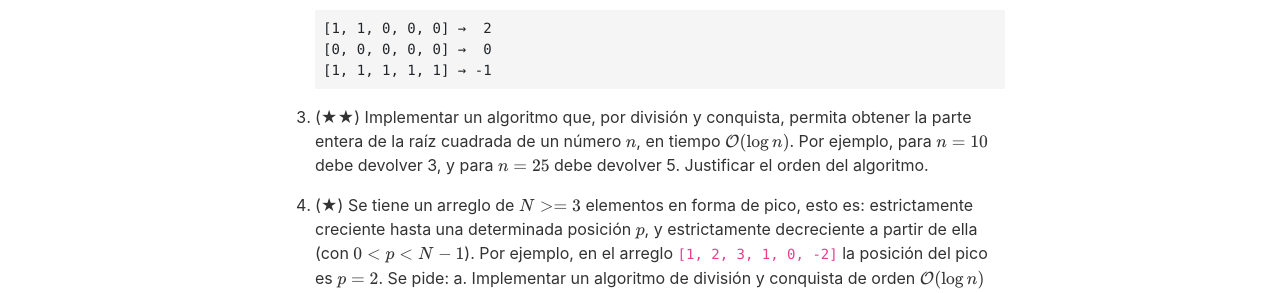
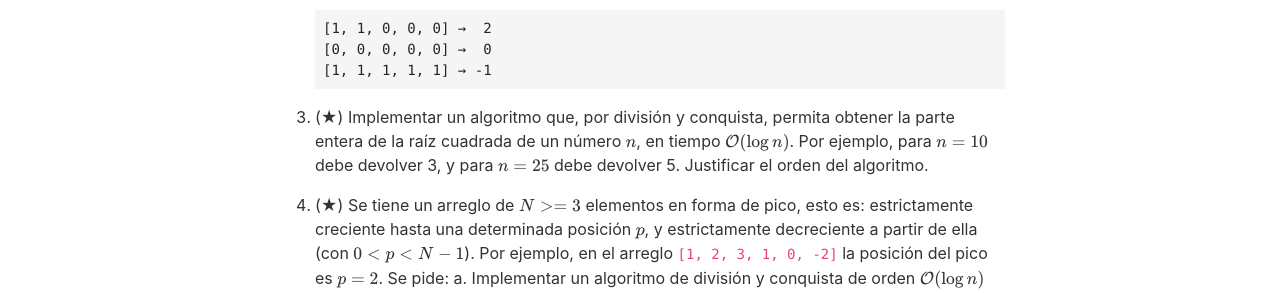
Before and after one commit to algoritmos-rw/tda_bg, a Jekyll site: the page built from material/guias/dyc.md, in a window 1280 px wide and 900 px high, scrolled down 602 px. Shown: the part 153-446 px from the top of the window. Built offline with Jekyll 4.4.1, drawn with Linux system fonts in a browser that asks for light colours; nearby versions of some CDN libraries; our own code applies the rules of GitHub Pages for plain Markdown files.

Commit message:
Update dyc.md

```diff
--- a/material/guias/dyc.md
+++ b/material/guias/dyc.md
@@ -37,7 +37,7 @@ math: true
         [0, 0, 0, 0, 0] →  0
         [1, 1, 1, 1, 1] → -1
 
-1.  (★★) Implementar un algoritmo que, por división y conquista, permita obtener la parte entera de la raíz cuadrada de
+1.  (★) Implementar un algoritmo que, por división y conquista, permita obtener la parte entera de la raíz cuadrada de
     un número $$n$$, en tiempo $$\mathcal{O}(\log n)$$. Por ejemplo, para $$n = 10$$ debe devolver 3, y para $$n = 25$$
     debe devolver 5. Justificar el orden del algoritmo.
 
```
